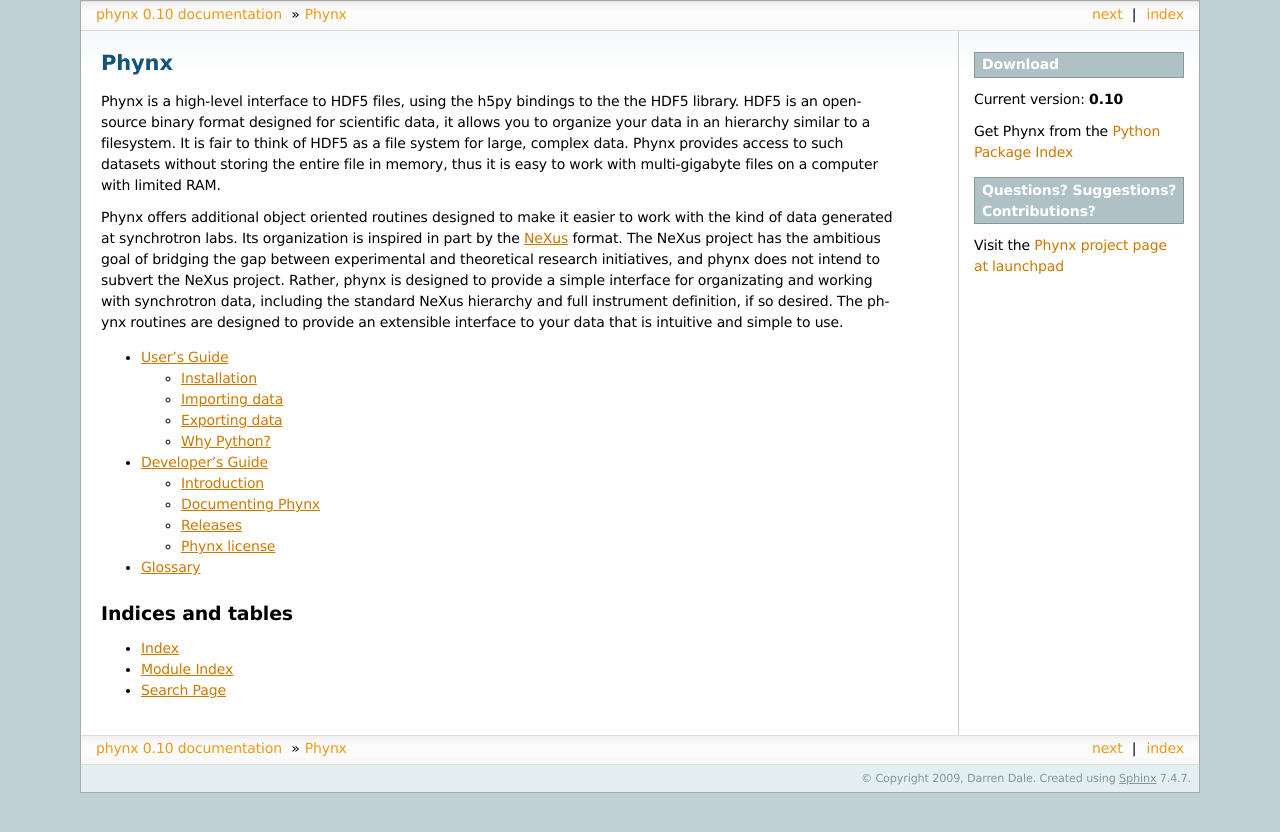
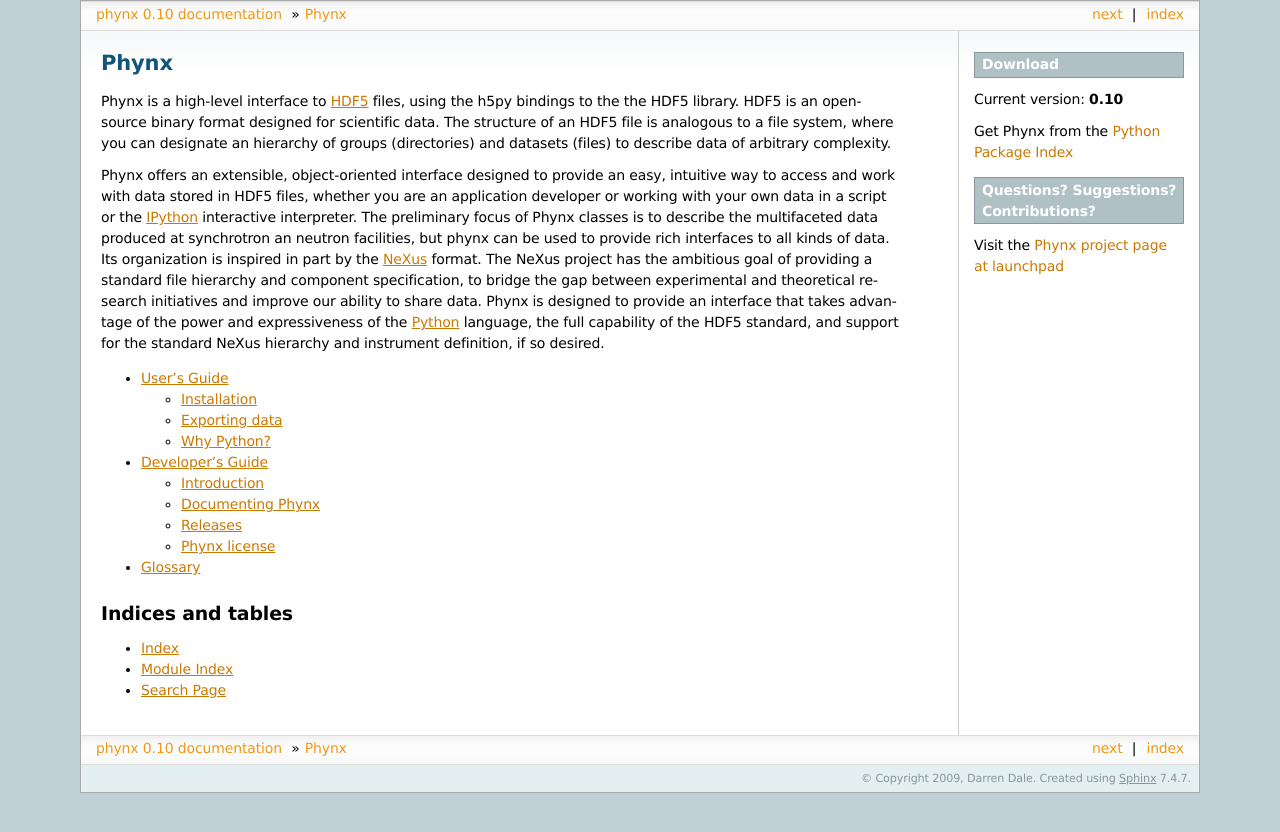
Before and after one commit to praxes/praxes, a Sphinx documentation site: the page built from doc/index.rst, in a window 1280 px wide. Shown: the top 832 px of the page. Built offline with Sphinx 7.4.7, drawn with Linux system fonts in a browser that asks for light colours; formulas are drawn with MathJax 3.

Commit message:
doc improvements

```diff
--- a/doc/conf.py
+++ b/doc/conf.py
@@ -90,6 +90,8 @@ pygments_style = 'sphinx'
 
 # A list of ignored prefixes for module index sorting.
 #modindex_common_prefix = []
+
+intersphinx_mapping = {'http://h5py.alfven.org/docs/': None}
 
 
 # -- Options for HTML output ---------------------------------------------------
--- a/doc/index.rst
+++ b/doc/index.rst
@@ -2,27 +2,33 @@
 Phynx
 =====
 
-Phynx is a high-level interface to HDF5 files, using the h5py bindings
+Phynx is a high-level interface to HDF5_ files, using the h5py bindings
 to the the HDF5 library. HDF5 is an open-source binary format designed
-for scientific data, it allows you to organize your data in an
-hierarchy similar to a filesystem. It is fair to think of HDF5 as a
-file system for large, complex data. Phynx provides access to such
-datasets without storing the entire file in memory, thus it is easy to
-work with multi-gigabyte files on a computer with limited RAM.
+for scientific data. The structure of an HDF5 file is analogous to a
+file system, where you can designate an hierarchy of groups
+(directories) and datasets (files) to describe data of arbitrary
+complexity.
 
-Phynx offers additional object oriented routines designed to make it
-easier to work with the kind of data generated at synchrotron labs.
-Its organization is inspired in part by the NeXus_ format. The NeXus
-project has the ambitious goal of bridging the gap between
-experimental and theoretical research initiatives, and phynx does not
-intend to subvert the NeXus project. Rather, phynx is designed to
-provide a simple interface for organizating and working with
-synchrotron data, including the standard NeXus hierarchy and full
-instrument definition, if so desired. The phynx routines are designed
-to provide an extensible interface to your data that is intuitive and
-simple to use.
+Phynx offers an extensible, object-oriented interface designed to
+provide an easy, intuitive way to access and work with data stored in
+HDF5 files, whether you are an application developer or working with
+your own data in a script or the IPython_ interactive interpreter. The
+preliminary focus of Phynx classes is to describe the multifaceted
+data produced at synchrotron an neutron facilities, but phynx can be
+used to provide rich interfaces to all kinds of data. Its organization
+is inspired in part by the NeXus_ format. The NeXus project has the
+ambitious goal of providing a standard file hierarchy and component
+specification, to bridge the gap between experimental and theoretical
+research initiatives and improve our ability to share data. Phynx is
+designed to provide an interface that takes advantage of the power and
+expressiveness of the Python_ language, the full capability of the HDF5
+standard, and support for the standard NeXus hierarchy and instrument
+definition, if so desired.
 
+.. _HDF5: http://www.hdfgroup.org/HDF5/
+.. _IPython: http://ipython.scipy.org
 .. _NeXus: http://www.nexusformat.org
+.. _Python: http://www.python.org
 
 .. toctree::
    :maxdepth: 2
--- a/doc/users/index.rst
+++ b/doc/users/index.rst
@@ -8,5 +8,5 @@ User's Guide
    :maxdepth: 2
 
    installation
-   import_export
+   exporting_data
    why_python
```
Also changed, not shown: doc/users/exporting_data.rst (added, +26 -0 lines), doc/users/import_export.rst (deleted, +0 -46 lines), 1 other file.
